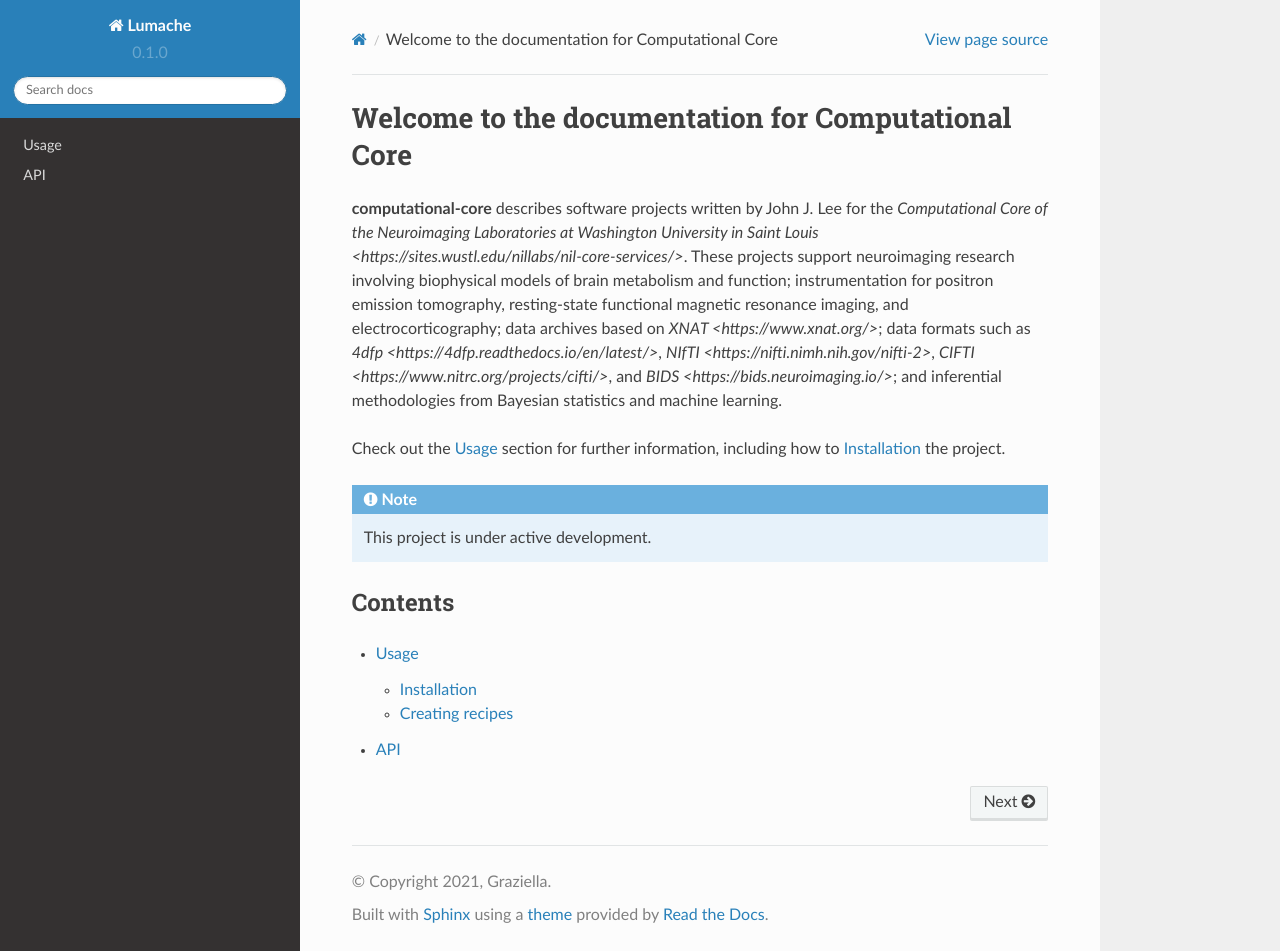
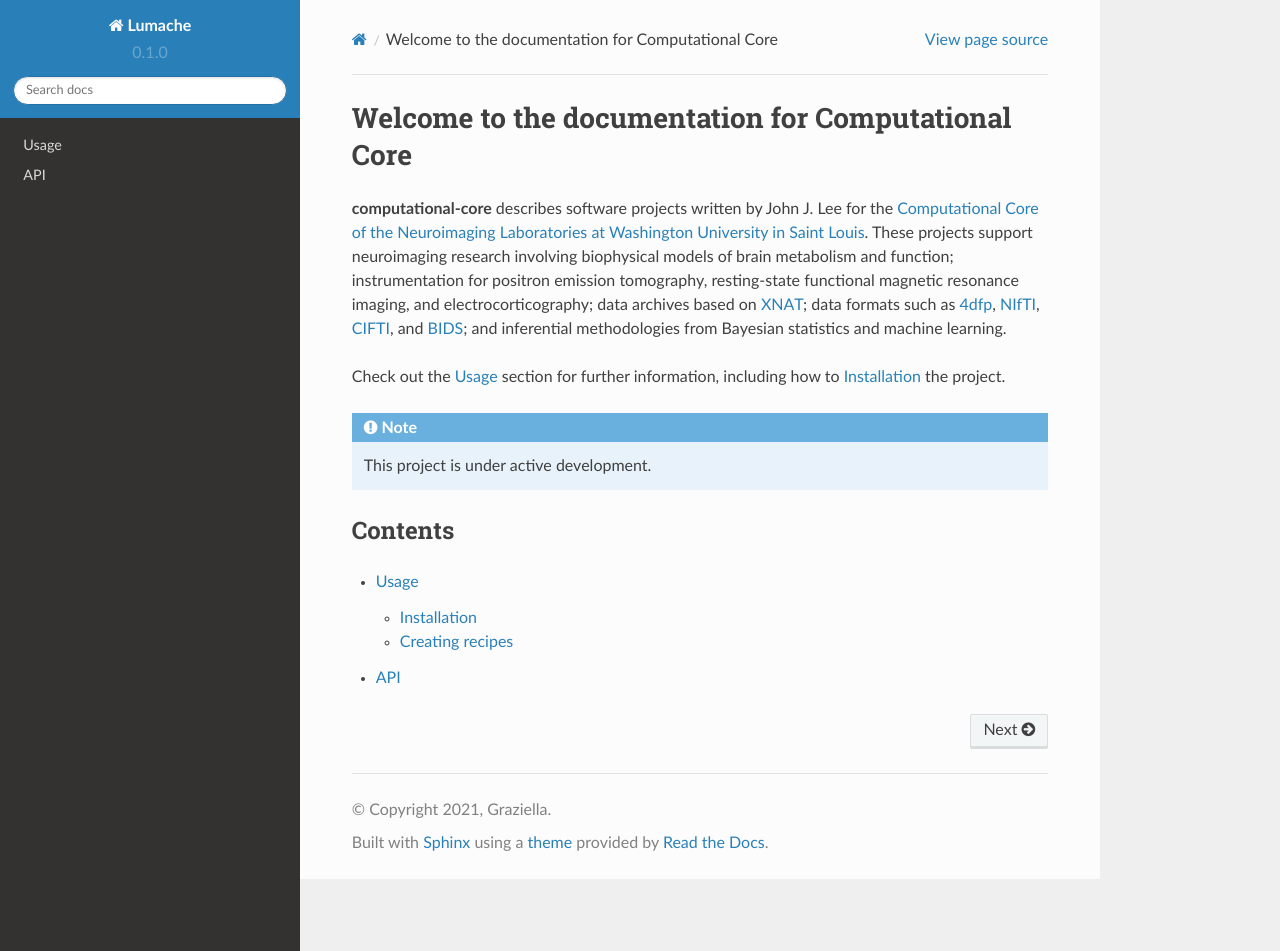
Before and after one commit to jjleewustledu/computational-core, a Sphinx documentation site: the page built from docs/source/index.rst, in a window 1280 px wide and 951 px high. Built offline with Sphinx 7.4.7 and the Read the Docs theme 2.0.0, drawn with Linux system fonts in a browser that asks for light colours.

Commit message:
fixed links to external URLs

```diff
--- a/docs/source/index.rst
+++ b/docs/source/index.rst
@@ -1,7 +1,7 @@
 Welcome to the documentation for Computational Core
 ===================================================
 
-**computational-core** describes software projects written by John J. Lee for the `Computational Core of the Neuroimaging Laboratories at Washington University in Saint Louis <https://sites.wustl.edu/nillabs/nil-core-services/>`.  These projects support neuroimaging research involving biophysical models of brain metabolism and function; instrumentation for positron emission tomography, resting-state functional magnetic resonance imaging, and electrocorticography; data archives based on `XNAT <https://www.xnat.org/>`; data formats such as `4dfp <https://4dfp.readthedocs.io/en/latest/>`, `NIfTI <https://nifti.nimh.nih.gov/nifti-2>`, `CIFTI <https://www.nitrc.org/projects/cifti/>`, and `BIDS <https://bids.neuroimaging.io/>`; and inferential methodologies from Bayesian statistics and machine learning.
+**computational-core** describes software projects written by John J. Lee for the `Computational Core of the Neuroimaging Laboratories at Washington University in Saint Louis <https://sites.wustl.edu/nillabs/nil-core-services/>`_.  These projects support neuroimaging research involving biophysical models of brain metabolism and function; instrumentation for positron emission tomography, resting-state functional magnetic resonance imaging, and electrocorticography; data archives based on `XNAT <https://www.xnat.org/>`_; data formats such as `4dfp <https://4dfp.readthedocs.io/en/latest/>`_, `NIfTI <https://nifti.nimh.nih.gov/nifti-2>`_, `CIFTI <https://www.nitrc.org/projects/cifti/>`_, and `BIDS <https://bids.neuroimaging.io/>`_; and inferential methodologies from Bayesian statistics and machine learning.
 
 Check out the :doc:`usage` section for further information, including
 how to :ref:`installation` the project.
```
